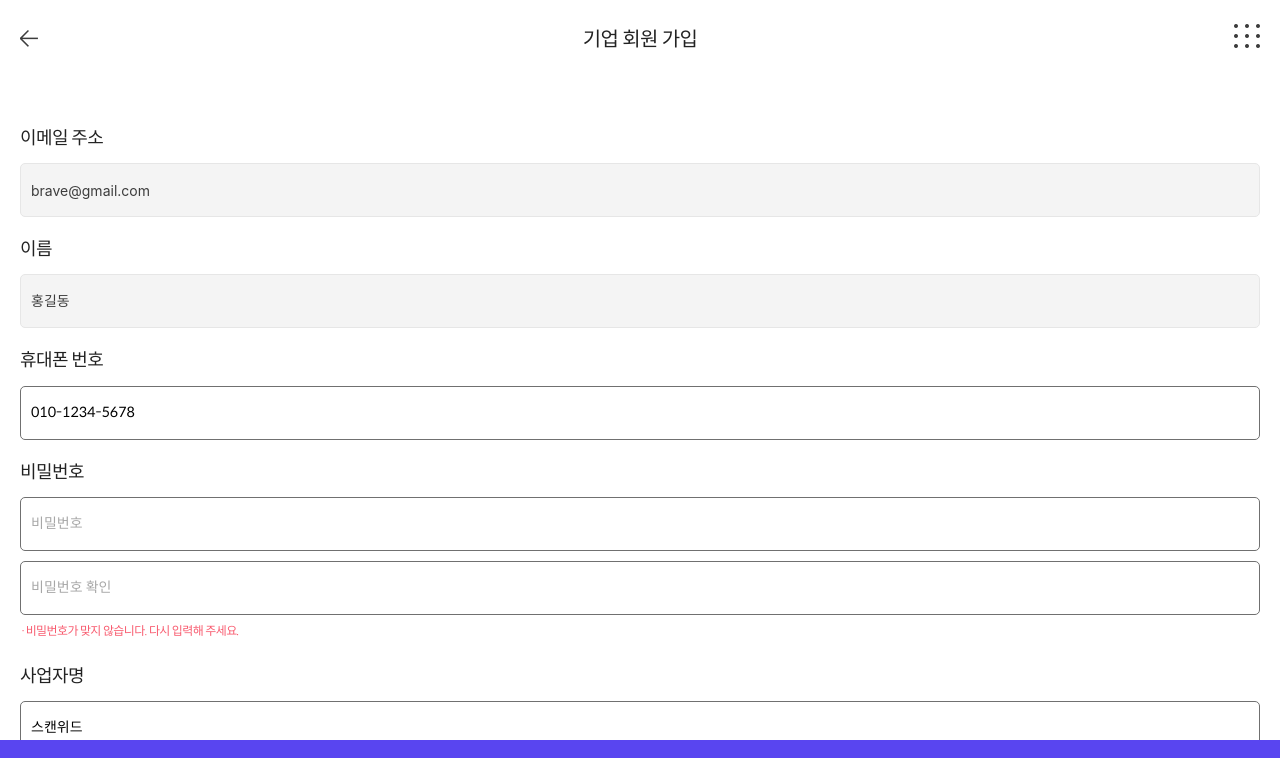
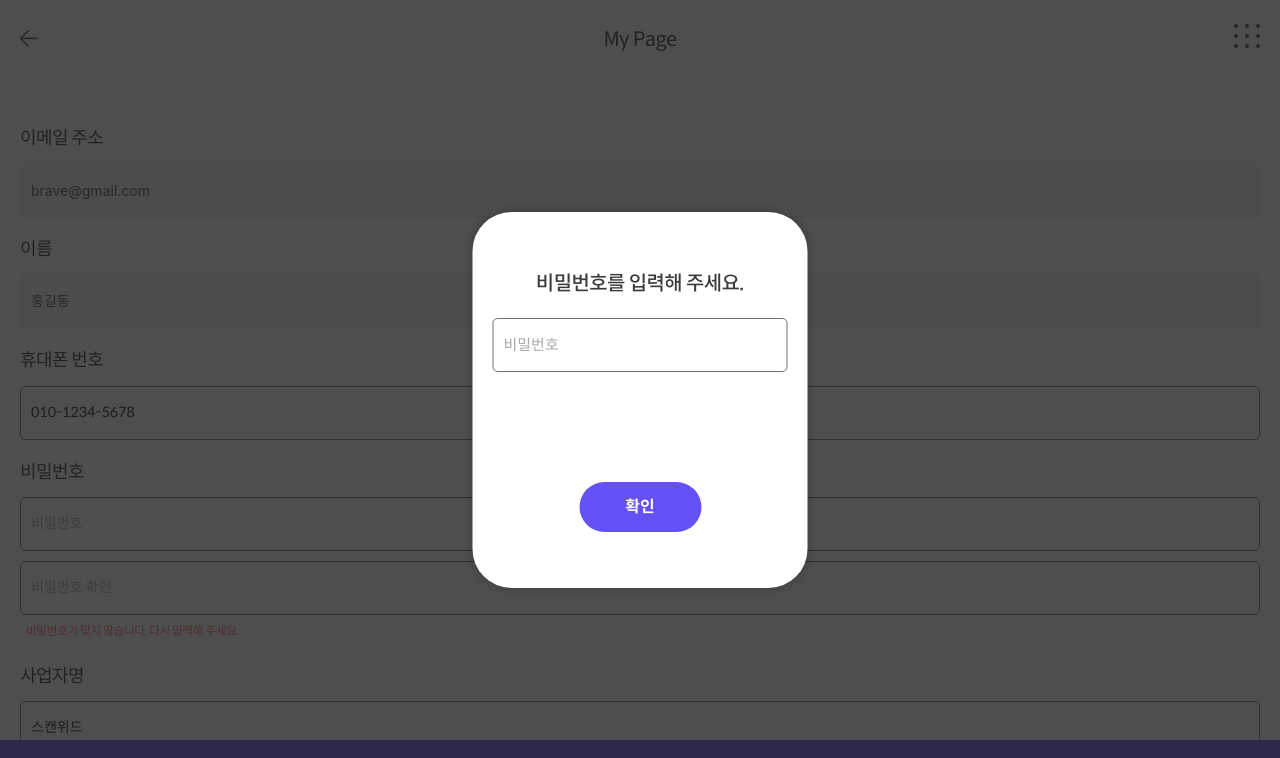
Before and after one commit to bravedevteam/codegate_mobile, a plain HTML site: page mypage.html in a window 1280 px wide. Both pictures are taken after a click on the link "정보 수정하기". Shown: the top 758 px of the page. Drawn offline with Linux system fonts and the light colour scheme; a web font is replaced by a local one.

Commit message:
Add files via upload

```diff
--- a/mypage.html
+++ b/mypage.html
@@ -15,7 +15,7 @@
 	<section id="wrap">
 		<header id="header">
 			<button class="btnPrev type--black">이전</button>
-      <div class="title">기업 회원 가입</div>
+      <div class="title">My Page</div>
 			<a href="#" id="btnGnb" class="btnMenu">메뉴</a>
 		</header>
 		<div id="container" class="with--fixButton">
@@ -71,7 +71,7 @@
       </div>
 		</div>
 		<div id="fixButton">
-			<a href="#">정보 수정하기</a>
+			<a href="#" class="openPopup" data-pop="popupPassword">정보 수정하기</a>
 		</div>
 	</section>
 
@@ -109,5 +109,18 @@
 		</div>
 		<button type="button" class="btnClose">닫기</button>
 	</div>
+
+  <div id="popupPassword" class="popAlert">
+
+    <div class="title">비밀번호를 입력해 주세요.</div>
+    <div class="inputBasic mt20">
+      <input type="text" placeholder="비밀번호" />
+    </div>
+    <div class="btn">
+      <button type="button" class="btnBasic">확인</button>
+    </div>
+
+  </div>
+  <div id="dim"></div>
 </body>
 </html>
```
